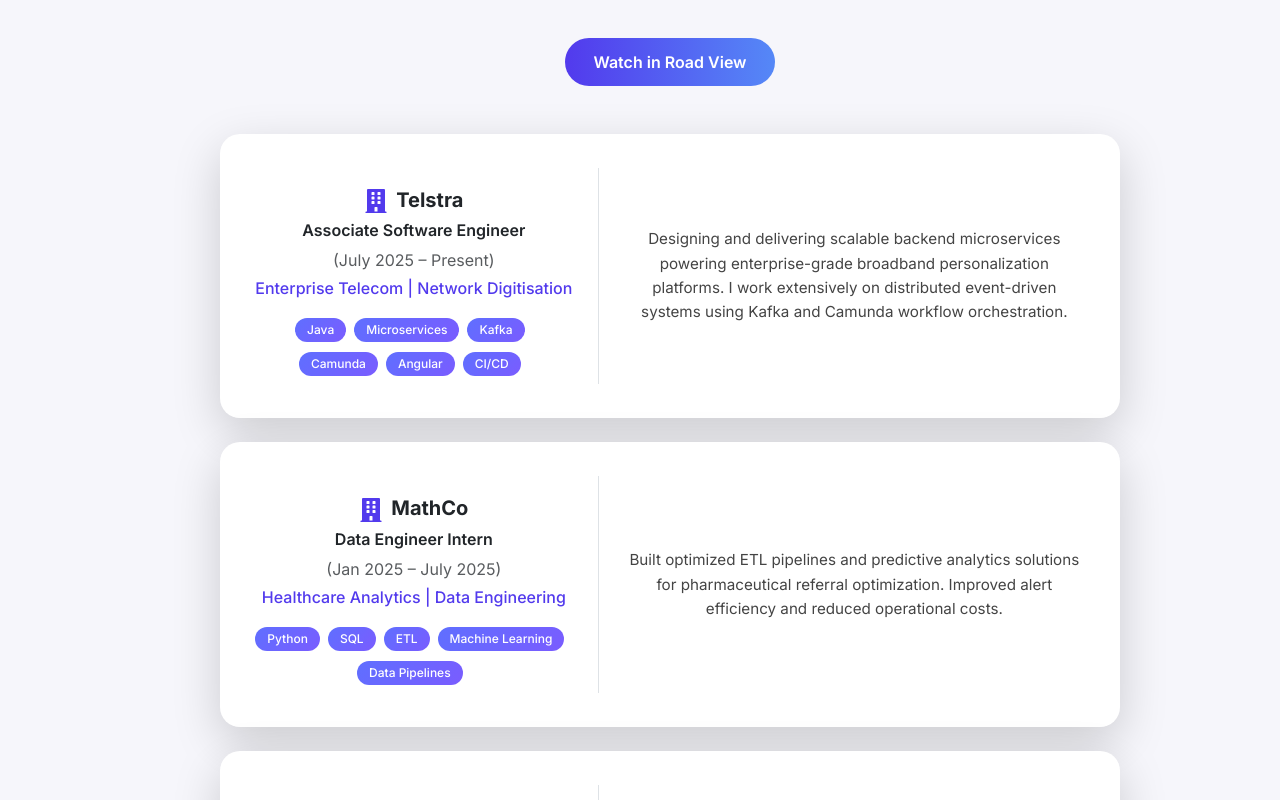
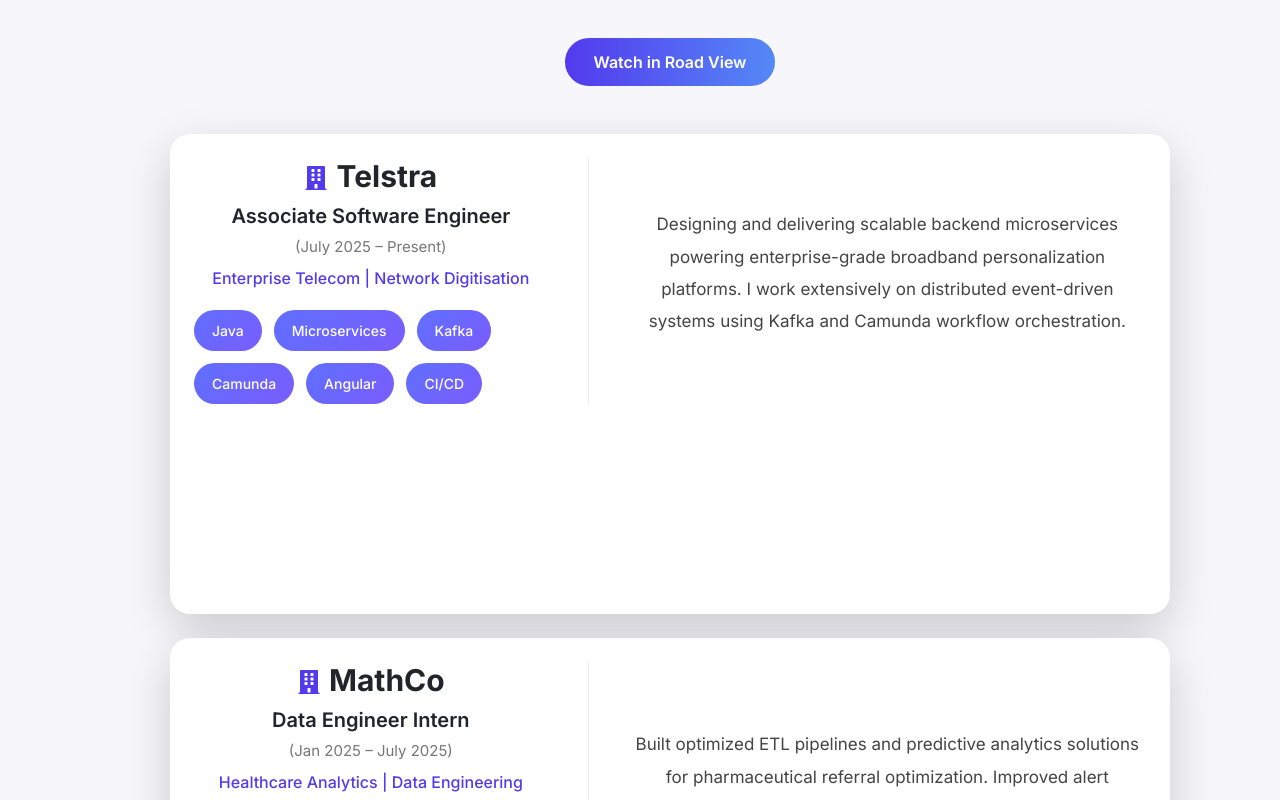
Before and after one commit to Krinal24/portfolio, a React (Vite) app: page / in a window 1280 px wide. Shown: the part 960-1760 px from the top of the page. Built offline with nearby package versions, Linux system fonts and the light colour scheme.

Commit message:
Card Layout fixes 1

```diff
--- a/src/App.css
+++ b/src/App.css
@@ -375,10 +375,19 @@
 /* ================= BOOTSTRAP CARD CUSTOM ================= */
 
 .experience-card {
-  max-width: 900px;
+  max-width: 1000px;
   margin: 0 auto;
-  border-radius: 20px;
-  padding: 10px;
+  border-radius: 28px;
+  padding: 0;
+  min-height: 480px;
+  background: #ffffff;
+  box-shadow: 0 25px 60px rgba(0,0,0,0.08);
+  transition: all 0.8s cubic-bezier(0.22, 1, 0.36, 1);
+}
+
+body.dark .experience-card {
+  background: #1e293b;
+  box-shadow: 0 25px 60px rgba(0,0,0,0.4);
 }
 
 .company-icon {
@@ -460,7 +469,76 @@
 }
 
 .experience-card:hover {
-  transform: translateY(-6px);
+  transform: translateY(-8px);
+}
+
+/* LEFT start position */
+.fade-left {
+  transform: translateX(-80px);
+}
+
+/* RIGHT start position */
+.fade-right {
+  transform: translateX(80px);
+}
+
+/* When visible */
+.experience-card.show-card {
+  opacity: 1;
+  transform: translateX(0);
+}
+
+/* Make them feel more premium */
+.experience-card .card-body {
+  padding: 3rem;
+}
+
+/* Left Section */
+.left-section {
+  padding-right: 40px;
+  border-right: 1px solid rgba(0,0,0,0.08);
+}
+
+body.dark .left-section {
+  border-right: 1px solid rgba(255,255,255,0.1);
+}
+
+/* Right Section */
+.right-section {
+  padding-left: 40px;
+  display: flex;
+  align-items: center;
+}
+
+/* Titles */
+.company-title {
+  font-size: 30px;
+  font-weight: 700;
+  margin-bottom: 10px;
+}
+
+.role-title {
+  font-size: 20px;
+  font-weight: 600;
+  margin-bottom: 8px;
+}
+
+.duration {
+  font-size: 15px;
+  color: #777;
+  margin-bottom: 8px;
+}
+
+body.dark .duration {
+  color: #bbb;
+}
+
+/* Skills */
+.skills-wrapper {
+  margin-top: 20px;
+  display: flex;
+  flex-wrap: wrap;
+  gap: 12px;
 }
 
 .company-name {
@@ -468,8 +546,8 @@
 }
 
 .description {
-  font-size: 0.95rem;
-  line-height: 1.6;
+  font-size: 17px;
+  line-height: 1.9;
   color: #444;
 }
 
@@ -480,7 +558,15 @@
 .skill-badge {
   background: linear-gradient(135deg, #5f6fff, #7a5cff);
   color: white;
-  border-radius: 20px;
-  padding: 6px 12px;
-  font-size: 0.75rem;
+  padding: 10px 18px;
+  border-radius: 30px;
+  font-size: 14px;
+  font-weight: 500;
+  transition: all 0.3s ease;
+  cursor: default;
 }
+
+.skill-badge:hover {
+  transform: translateY(-5px) scale(1.05);
+  box-shadow: 0 10px 25px rgba(95, 111, 255, 0.4);
+}
--- a/src/App.jsx
+++ b/src/App.jsx
@@ -17,6 +17,27 @@
   useEffect(() => {
     document.body.classList.toggle("dark", darkMode);
   }, [darkMode]);
+
+  useEffect(() => {
+  const cards = document.querySelectorAll(".experience-card");
+
+  const observer = new IntersectionObserver(
+    (entries) => {
+      entries.forEach((entry) => {
+        if (entry.isIntersecting) {
+          entry.target.classList.add("show-card");
+        }
+      });
+    },
+    {
+      threshold: 0.15,
+    }
+  );
+
+  cards.forEach((card) => observer.observe(card));
+
+  return () => observer.disconnect();
+}, [viewAll]);
 
   return (
     <div className="app">
@@ -134,31 +155,28 @@
     <div className="row">
 
       {/* LEFT SIDE */}
-      <div className="col-md-5 border-end pe-4">
+      <div className="col-md-5 left-section">
 
-        <h4 className="company-name mb-2">
+        <h4 className="company-title">
           <FaBuilding className="company-icon me-2" />
           {exp.company}
         </h4>
 
-        <h6 className="fw-semibold mb-2">
+        <h6 className="role-title">
           {exp.role}
         </h6>
 
-        <p className="text-muted mb-1">
+        <p className="duration">
           {exp.duration}
         </p>
 
-        <p className="domain mb-3">
+        <p className="domain">
           {exp.domain}
         </p>
 
-        <div>
+        <div className="skills-wrapper">
           {exp.skills.map((skill, i) => (
-            <span
-              key={i}
-              className="badge skill-badge me-2 mb-2"
-            >
+            <span key={i} className="skill-badge">
               {skill}
             </span>
           ))}
@@ -167,8 +185,8 @@
       </div>
 
       {/* RIGHT SIDE */}
-      <div className="col-md-7 ps-4 d-flex align-items-center">
-        <p className="description mb-0">
+      <div className="col-md-7 right-section">
+        <p className="description">
           {exp.description}
         </p>
       </div>
@@ -187,37 +205,34 @@
             <div className="row">
               {experiences.map((exp, index) => (
                 <div key={index} className="col-12 mb-4">
-                  <div className="card shadow-lg border-0 experience-card h-100">
+                  <div className={`card shadow-lg border-0 experience-card h-100 ${index % 2 === 0 ? "fade-left" : "fade-right"}`}>
                     <div className="card-body p-4">
 
     <div className="row">
 
       {/* LEFT SIDE */}
-      <div className="col-md-5 border-end pe-4">
+      <div className="col-md-5 left-section">
 
-        <h4 className="company-name mb-2">
+        <h4 className="company-title">
           <FaBuilding className="company-icon me-2" />
           {exp.company}
         </h4>
 
-        <h6 className="fw-semibold mb-2">
+        <h6 className="role-title">
           {exp.role}
         </h6>
 
-        <p className="text-muted mb-1">
+        <p className="duration">
           {exp.duration}
         </p>
 
-        <p className="domain mb-3">
+        <p className="domain">
           {exp.domain}
         </p>
 
-        <div>
+        <div className="skills-wrapper">
           {exp.skills.map((skill, i) => (
-            <span
-              key={i}
-              className="badge skill-badge me-2 mb-2"
-            >
+            <span key={i} className="skill-badge">
               {skill}
             </span>
           ))}
@@ -226,8 +241,8 @@
       </div>
 
       {/* RIGHT SIDE */}
-      <div className="col-md-7 ps-4 d-flex align-items-center">
-        <p className="description mb-0">
+      <div className="col-md-7 right-section">
+        <p className="description">
           {exp.description}
         </p>
       </div>
```
